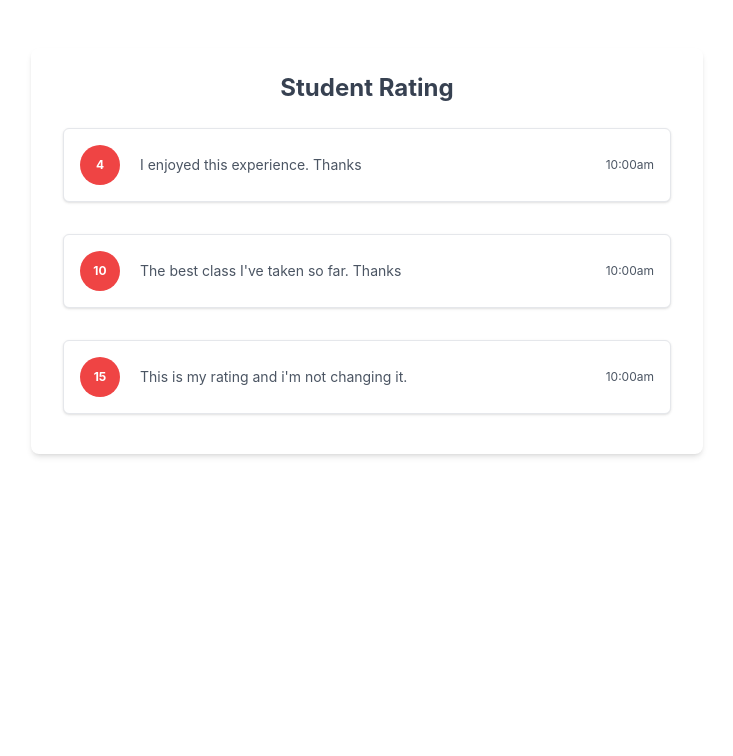
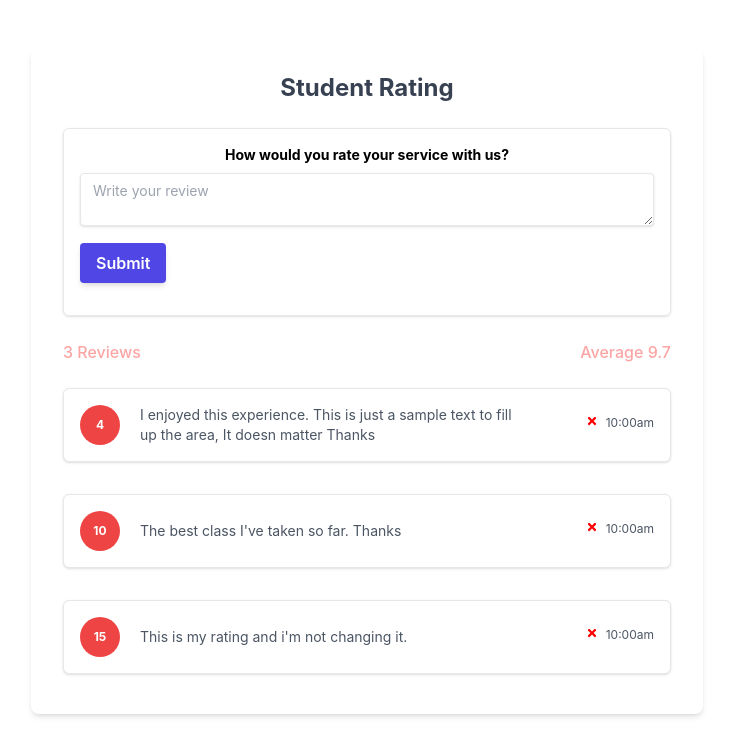
Before and after one commit to hermy1/rating-app, a React (Create React App) app: page / in a window 1280 px wide. Shown: the top 756 px of the page, without its empty margins (273-1006 px from the left). Built offline with nearby package versions, Linux system fonts and the light colour scheme.

Commit message:
added stats,form,logic for average

```diff
--- a/package.json
+++ b/package.json
@@ -10,6 +10,7 @@
     "@testing-library/user-event": "^13.5.0",
     "react": "^18.2.0",
     "react-dom": "^18.2.0",
+    "react-icons": "^4.4.0",
     "react-scripts": "5.0.1",
     "web-vitals": "^2.1.4"
   },
--- a/src/App.js
+++ b/src/App.js
@@ -2,8 +2,15 @@ import { useState } from "react";
 import RatingData from "./data/RatingData";
 import FeedbackList from "./components/FeedbackList";
 import Header from "./components/header";
+import FeedbackStats from "./components/FeedbackStats";
+import FeedbackForm from "./components/FeedbackForm";
 function App() {
   const [rate, setRate] = useState(RatingData);
+  const removeItem = (id) => {
+    if (window.confirm("Are you sure you want to delete")) {
+      setRate(rate.filter((item) => item.id !== id));
+    }
+  };
   return (
     <div className="max-w-screen-xl px-4 py-8 mx-auto sm:py-12 sm:px-6 lg:px-8">
       <div className="max-w-2xl px-8 py-4 mx-auto bg-white rounded-lg shadow-md dark:bg-gray-800">
@@ -14,7 +21,9 @@ function App() {
               <li key={comment.id}>{comment.text}</li>
             ))} */}
             <Header text={"Student Rating"} />
-            <FeedbackList feedback={rate} />
+            <FeedbackForm />
+            <FeedbackStats feedback={rate} />
+            <FeedbackList feedback={rate} removeItems={removeItem} />
           </div>
         </div>
       </div>
--- /dev/null
+++ b/src/components/FeedbackForm.js
@@ -0,0 +1,44 @@
+function FeedbackForm() {
+  return (
+    <form>
+      <ul className="flex flex-col mt-4 mb-4">
+        <li className="border-gray-400 flex flex-row mb-2 mt-2">
+          <div className="shadow border select-none cursor-pointer bg-red dark:bg-grey-900 rounded-md flex flex-1 items-center p-4">
+            <div className="flex-1">
+              <div className="text-grey-900 dark:text-white-900 text-sm">
+                <h1 className="font-bold text-ml text-center">
+                  How would you rate your service with us?
+                </h1>
+                <div className="mb-4 mt-2">
+                  <textarea
+                    className="shadow appearance-none border rounded w-full py-2 px-3 text-gray-700 leading-tight focus:outline-none focus:shadow-outline"
+                    id="username"
+                    type="text"
+                    placeholder="Write your review"
+                  />
+                  <button
+                    className=" bg-indigo-600 hover:bg-indigo-700 text-white text-center text-base focus:outline-none font-semibold shadow-md py-2 px-4 mt-3  rounded"
+                    type="button"
+                  >
+                    Submit
+                  </button>
+                </div>
+              </div>
+            </div>
+          </div>
+        </li>
+      </ul>
+      <div>
+        {/* <button
+          type="button"
+          className="py-2 px-4  bg-indigo-600 hover:bg-indigo-700 focus:ring-indigo-500 focus:ring-offset-indigo-200 text-white w-full transition ease-in duration-200 text-center text-base font-semibold shadow-md focus:outline-none focus:ring-2 focus:ring-offset-2  rounded-lg "
+          //   onClick={changeFields}
+        >
+          Update
+        </button> */}
+      </div>
+    </form>
+  );
+}
+
+export default FeedbackForm;
--- a/src/components/FeedbackList.js
+++ b/src/components/FeedbackList.js
@@ -1,16 +1,19 @@
 import React from "react";
 import FeedbackOne from "./FeedbackOne";
-function FeedbackList({ feedback }) {
+function FeedbackList({ feedback, removeItems }) {
   if (feedback.length === 0)
-    return (
-      <FeedbackOne rate={"!"} comment={"No results found"} time={"11:00am"} />
-    );
+    return <div className="text-center mt-4 text-2xl">No rating feedback...  :/</div>
 
-  console.log(feedback.length);
   return (
     <div>
       {feedback.map((item, index) => (
-        <FeedbackOne key={item.id} rate={item.rate} comment={item.comment} />
+        <FeedbackOne
+          key={item.id}
+          rate={item.rate}
+          comment={item.comment}
+          id={item.id}
+          removeItem={removeItems}
+        />
       ))}
     </div>
   );
--- a/src/components/FeedbackOne.js
+++ b/src/components/FeedbackOne.js
@@ -1,6 +1,7 @@
-import { useState } from "react";
+// import { useState } from "react";
+import { FaTimes } from "react-icons/fa";
 
-function FeedbackOne({ rate, comment, time }) {
+function FeedbackOne({ rate, comment, time, id, removeItem }) {
   // const [rate, setRate] = useState(3);
   // const [comment, setComment] = useState("default");
 
@@ -36,6 +37,9 @@ function FeedbackOne({ rate, comment, time }) {
               </div>
             </div>
             <div className="text-gray-600 dark:text-gray-200 text-xs">
+              <button className="mr-2 mb-2" onClick={() => removeItem(id)}>
+                <FaTimes color="red" />
+              </button>
               {time}
             </div>
           </div>
@@ -55,6 +59,6 @@ function FeedbackOne({ rate, comment, time }) {
 }
 
 FeedbackOne.defaultProps = {
-  time: '10:00am'
-}
+  time: "10:00am",
+};
 export default FeedbackOne;
--- /dev/null
+++ b/src/components/FeedbackStats.js
@@ -0,0 +1,22 @@
+import PropTypes from "prop-types";
+function FeedbackStats({ feedback }) {
+  let average = feedback.reduce((previousValue, CurrentValue) => {
+    return previousValue + CurrentValue.rate / feedback.length;
+  }, 0);
+
+  //get two decimal places
+  average = average.toFixed(1);
+
+  return (
+    <div className="flex flex-row mt-3 text-red-300">
+      <h3 className="flex-1 font-medium">{feedback.length} Reviews</h3>
+      <h3 className="font-medium">Average {isNaN(average) ? 0 : average}</h3>
+    </div>
+  );
+}
+
+FeedbackStats.propTypes = {
+  feedback: PropTypes.array.isRequired,
+};
+
+export default FeedbackStats;
--- a/src/data/RatingData.js
+++ b/src/data/RatingData.js
@@ -1,5 +1,10 @@
 const RateData = [
-  { id: 1, rate: 4, comment: "I enjoyed this experience. Thanks" },
+  {
+    id: 1,
+    rate: 4,
+    comment:
+      "I enjoyed this experience. This is just a sample text to fill up the area, It doesn matter Thanks",
+  },
   { id: 2, rate: 10, comment: "The best class I've taken so far. Thanks" },
   { id: 3, rate: 15, comment: "This is my rating and i'm not changing it." },
 ];
```
Also changed, not shown: src/components/shared/Card.js (added), 1 other file (tests, documents, lock files or other folders).
